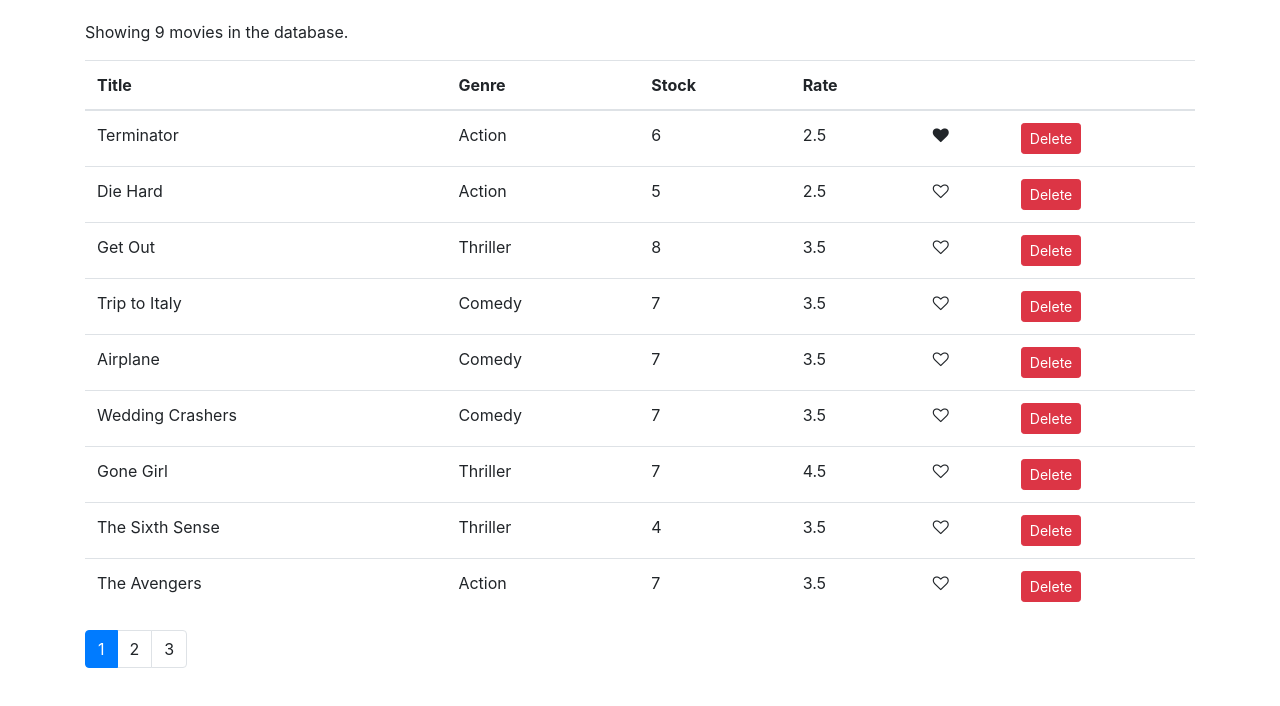
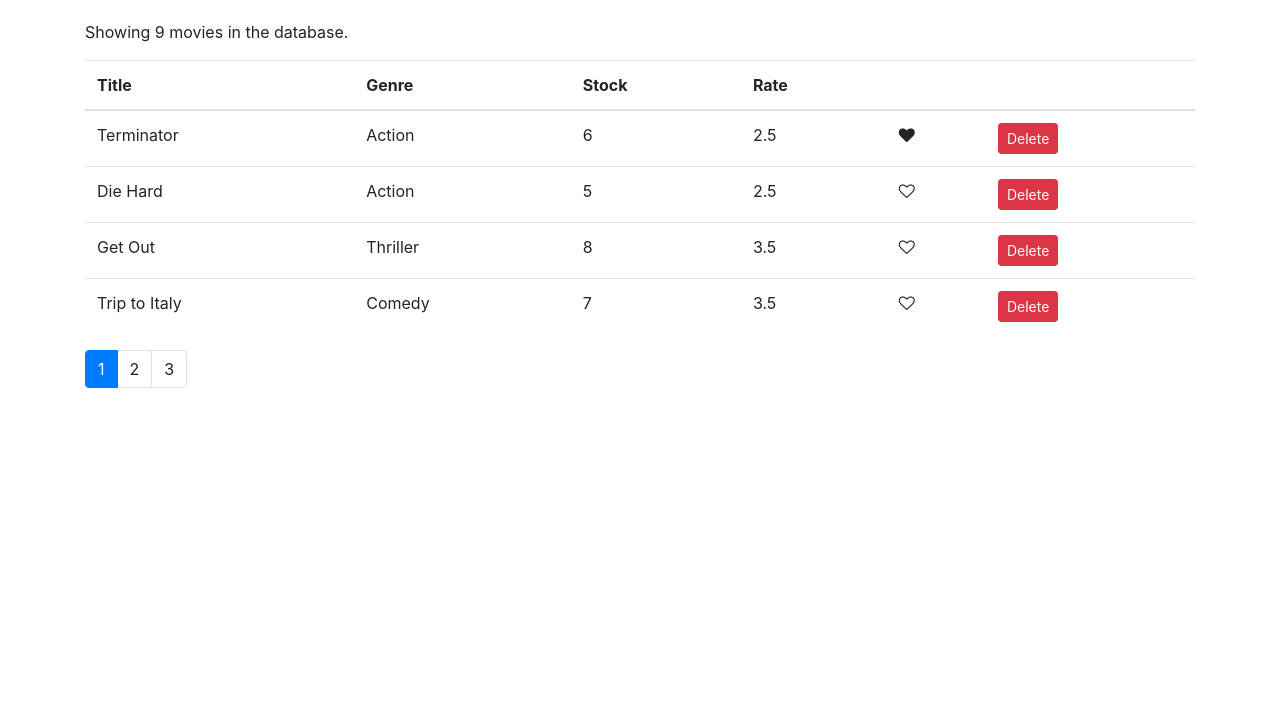
Before and after one commit to lcardoz/video-app-example, a React (Create React App) app: page / in a window 1280 px wide. Shown: the top 706 px of the page. Built offline with nearby package versions, Linux system fonts and the light colour scheme.

Commit message:
completed client side pagination using a paginate function imported

```diff
--- a/src/components/Movies.jsx
+++ b/src/components/Movies.jsx
@@ -2,6 +2,7 @@ import React, { useState } from 'react';
 import Likes from './common/Likes';
 import Pagination from './common/Pagination';
 import { getMovies } from '../services/fakeMovieService';
+import { paginate } from '../utils/paginate';
 
 const Movies = () => {
 
@@ -31,28 +32,7 @@ const Movies = () => {
     setData({...data, currentPage: page })
   }
 
-  const movieData = movies.map(movie =>
-    <tr key={movie._id}>
-      <td>{movie.title}</td>
-      <td>{movie.genre.name}</td>
-      <td>{movie.numberInStock}</td>
-      <td>{movie.dailyRentalRate}</td>
-      <td>
-        <Likes
-          liked={movie.liked}
-          onClick={() => handleLike(movie)}
-        />
-      </td>
-      <td>
-        <button
-          className="btn btn-danger btn-sm"
-          onClick={() => handleDelete(movie)}
-        >
-          Delete
-        </button>
-      </td>
-    </tr>
-  )
+  const paginatedMovies = paginate(movies, currentPage, pageSize);
 
   return (
     <div style={{marginTop: 20, marginBottom: 20}}>
@@ -73,7 +53,28 @@ const Movies = () => {
               </tr>
             </thead>
             <tbody>
-              {movieData}
+              {paginatedMovies.map(movie =>
+                <tr key={movie._id}>
+                  <td>{movie.title}</td>
+                  <td>{movie.genre.name}</td>
+                  <td>{movie.numberInStock}</td>
+                  <td>{movie.dailyRentalRate}</td>
+                  <td>
+                    <Likes
+                      liked={movie.liked}
+                      onClick={() => handleLike(movie)}
+                    />
+                  </td>
+                  <td>
+                    <button
+                      className="btn btn-danger btn-sm"
+                      onClick={() => handleDelete(movie)}
+                    >
+                      Delete
+                    </button>
+                  </td>
+                </tr>
+              )}
             </tbody>
           </table>
           <Pagination
--- /dev/null
+++ b/src/utils/paginate.js
@@ -0,0 +1,11 @@
+import _ from 'lodash';
+
+export function paginate(itemsArray, pageNumber, pageSize) {
+  const startIndex = (pageNumber -1) * pageSize;
+
+  // convert itemsArray to lodash wrapper, so we can chain methods, add .value to convert back to array:
+  return _(itemsArray)
+    .slice(startIndex)
+    .take(pageSize)
+    .value();
+}
```
